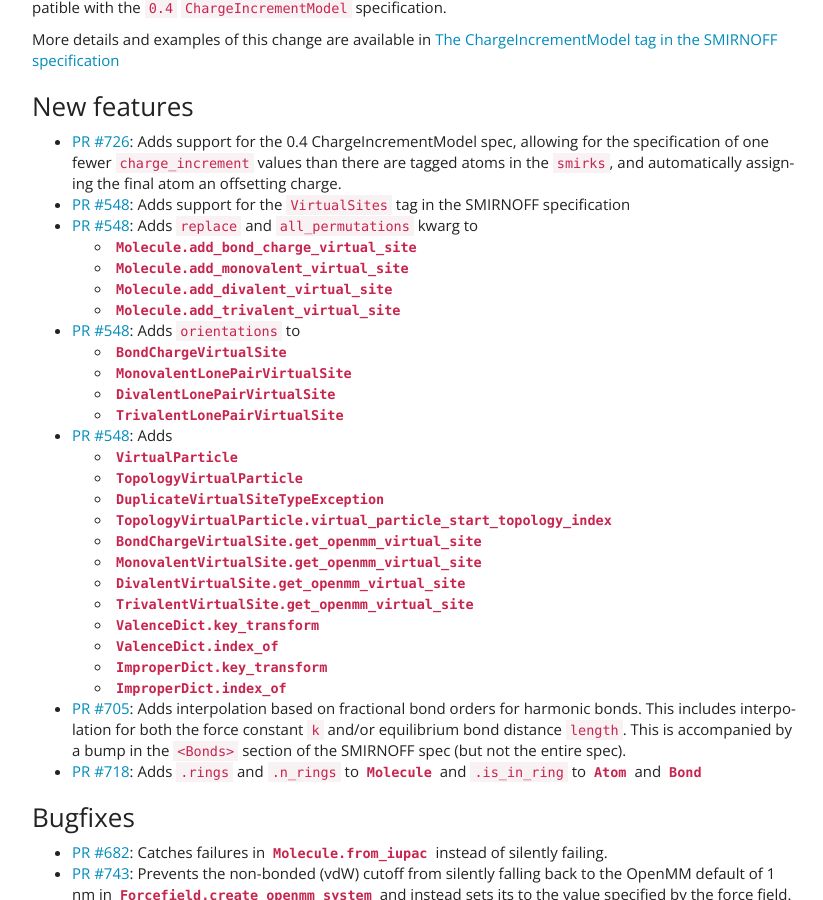
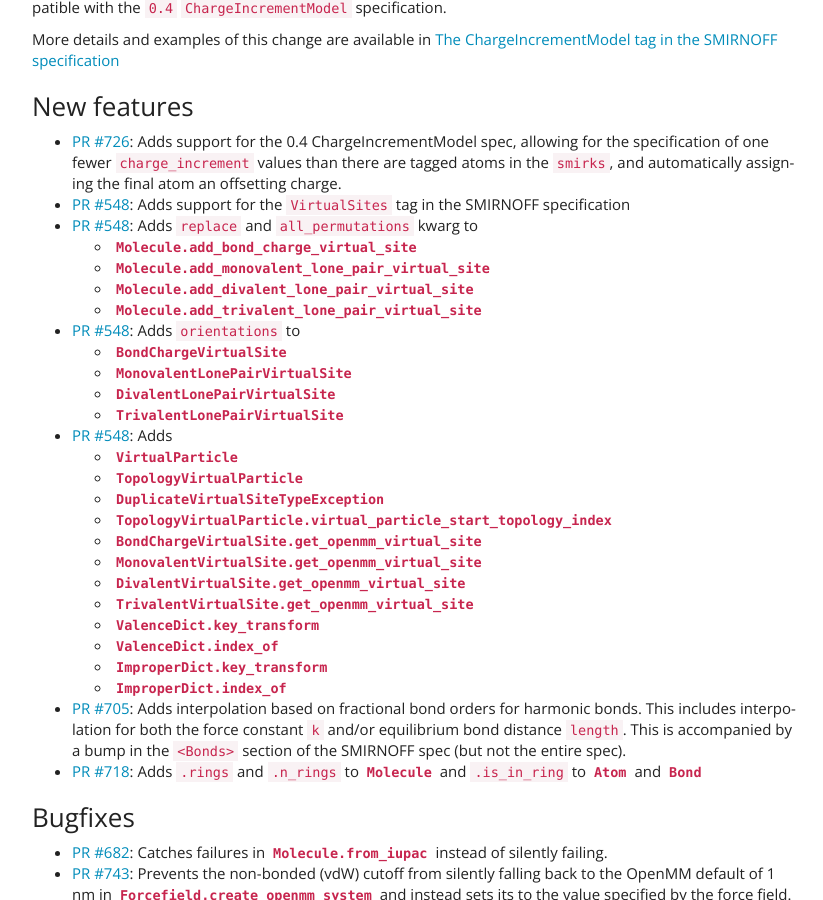
Before and after one commit to openforcefield/openff-toolkit, a Sphinx documentation site: the page built from docs/releasehistory.rst, in a window 1280 px wide and 900 px high, scrolled down 2563 px. Shown: the whole window, without its empty margins (38-861 px from the left). Built offline with Sphinx 7.4.7, drawn with Linux system fonts in a browser that asks for light colours; some of the changed text lies outside the part shown.

Commit message:
fixing docs for 0.8.0 and cleaning up stray code

```diff
--- a/docs/releasehistory.rst
+++ b/docs/releasehistory.rst
@@ -75,23 +75,23 @@ New features
 - `PR #548 <https://github.com/openforcefield/openforcefield/pull/548>`_: Adds ``replace`` and ``all_permutations`` kwarg to
 
   - :py:meth:`Molecule.add_bond_charge_virtual_site <openforcefield.topology.Molecule.add_bond_charge_virtual_site>`
-  - :py:meth:`Molecule.add_monovalent_virtual_site <openforcefield.topology.Molecule.add_monovalent_virtual_site>`
-  - :py:meth:`Molecule.add_divalent_virtual_site <openforcefield.topology.Molecule.add_divalent_virtual_site>`
-  - :py:meth:`Molecule.add_trivalent_virtual_site <openforcefield.topology.Molecule.add_trivalent_virtual_site>`
+  - :py:meth:`Molecule.add_monovalent_lone_pair_virtual_site <openforcefield.topology.Molecule.add_monovalent_lone_pair_virtual_site>`
+  - :py:meth:`Molecule.add_divalent_lone_pair_virtual_site <openforcefield.topology.Molecule.add_divalent_lone_pair_virtual_site>`
+  - :py:meth:`Molecule.add_trivalent_lone_pair_virtual_site <openforcefield.topology.Molecule.add_trivalent_lone_pair_virtual_site>`
 
 - `PR #548 <https://github.com/openforcefield/openforcefield/pull/548>`_: Adds ``orientations`` to
 
-  - :py:class:`BondChargeVirtualSite <openforcefield.topology.molecule.BondChargeVirtualSite>`
-  - :py:class:`MonovalentLonePairVirtualSite <openforcefield.topology.molecule.MonovalentLonePairVirtualSite>`
-  - :py:class:`DivalentLonePairVirtualSite <openforcefield.topology.molecule.DivalentLonePairVirtualSite>`
-  - :py:class:`TrivalentLonePairVirtualSite <openforcefield.topology.molecule.TrivalentLonePairVirtualSite>`
+  - :py:class:`BondChargeVirtualSite <openforcefield.topology.BondChargeVirtualSite>`
+  - :py:class:`MonovalentLonePairVirtualSite <openforcefield.topology.MonovalentLonePairVirtualSite>`
+  - :py:class:`DivalentLonePairVirtualSite <openforcefield.topology.DivalentLonePairVirtualSite>`
+  - :py:class:`TrivalentLonePairVirtualSite <openforcefield.topology.TrivalentLonePairVirtualSite>`
 
 - `PR #548 <https://github.com/openforcefield/openforcefield/pull/548>`_: Adds
 
-  - :py:class:`VirtualParticle <openforcefield.topology.molecule.VirtualParticle>`
-  - :py:class:`TopologyVirtualParticle <openforcefield.topology.topology.TopologyVirtualParticle>`
-  - :py:class:`DuplicateVirtualSiteTypeException <openforcefield.typing.engines.smirnoff.parameters.DuplicateVirtualSiteTypeException>`
-  - :py:meth:`TopologyVirtualParticle.virtual_particle_start_topology_index <openforcefield.topology.molecule.TopologyVirtualParticle.virtual_particle_start_topology_index>`
+  - :py:class:`VirtualParticle <openforcefield.topology.VirtualParticle>`
+  - :py:class:`TopologyVirtualParticle <openforcefield.topology.TopologyVirtualParticle>`
+  - :py:class:`DuplicateVirtualSiteTypeException <openforcefield.typing.engines.smirnoff.DuplicateVirtualSiteTypeException>`
+  - :py:meth:`TopologyVirtualParticle.virtual_particle_start_topology_index <openforcefield.topology.TopologyVirtualParticle.virtual_particle_start_topology_index>`
   - :py:meth:`BondChargeVirtualSite.get_openmm_virtual_site <openforcefield.topology.BondChargeVirtualSite.get_openmm_virtual_site>`
   - :py:meth:`MonovalentVirtualSite.get_openmm_virtual_site <openforcefield.topology.MonovalentLonePairVirtualSite.get_openmm_virtual_site>`
   - :py:meth:`DivalentVirtualSite.get_openmm_virtual_site <openforcefield.topology.DivalentLonePairVirtualSite.get_openmm_virtual_site>`
@@ -175,7 +175,6 @@ Tests added
   - TIP5P water dimer energy and positions
   - Adds tests to for virtual site/particle indexing/counting
 
-=======
 
 0.7.2 - Bugfix and minor feature release
 ----------------------------------------
--- a/docs/topology.rst
+++ b/docs/topology.rst
@@ -33,6 +33,11 @@ Secondary objects
     Atom
     Bond
     VirtualSite
+    VirtualParticle
+    BondChargeVirtualSite
+    MonovalentLonePairVirtualSite
+    DivalentLonePairVirtualSite
+    TrivalentLonePairVirtualSite
     TopologyAtom
     TopologyBond
     TopologyVirtualSite
```
Also changed, not shown: other parts of docs/releasehistory.rst (+2 -2 lines), 2 other files.
